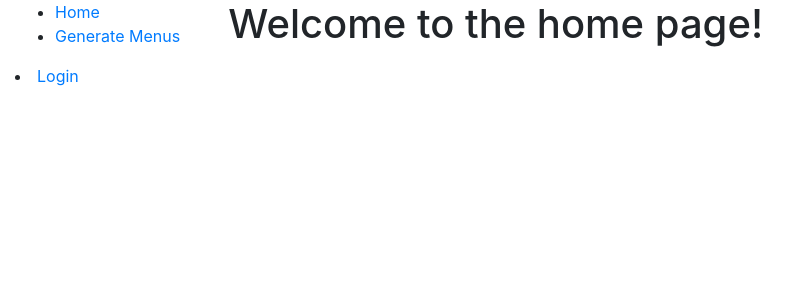
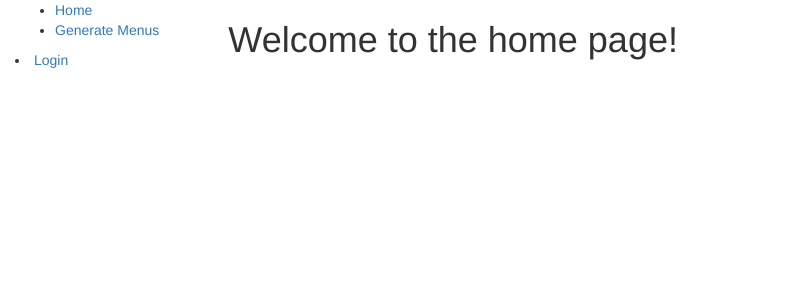
Before and after one commit to geooff/popinly, a Django app: page / in a window 1280 px wide. Shown: the top 300 px of the page, without its empty margins (0-808 px from the left). Run offline with Django 3.2, Linux system fonts and the light colour scheme; some libraries are stand-ins or nearby versions.

Commit message:
Update base css

```diff
--- a/popinly/templates/base_generic.html
+++ b/popinly/templates/base_generic.html
@@ -4,7 +4,8 @@
   {% block title %}<title>Popinly</title>{% endblock %}
   <meta charset="utf-8">
   <meta name="viewport" content="width=device-width, initial-scale=1">
-  <link rel="stylesheet" href="https://stackpath.bootstrapcdn.com/bootstrap/4.1.3/css/bootstrap.min.css" integrity="sha384-MCw98/SFnGE8fJT3GXwEOngsV7Zt27NXFoaoApmYm81iuXoPkFOJwJ8ERdknLPMO" crossorigin="anonymous">
+  <link rel="stylesheet" href="//maxcdn.bootstrapcdn.com/bootstrap/3.2.0/css/bootstrap.min.css">
+  <link rel="stylesheet" href="//maxcdn.bootstrapcdn.com/bootstrap/3.2.0/css/bootstrap-theme.min.css">
   <!-- Add additional CSS in static file -->
   {% load static %}
   <link rel="stylesheet" href="{% static 'css/styles.css' %}">
```
